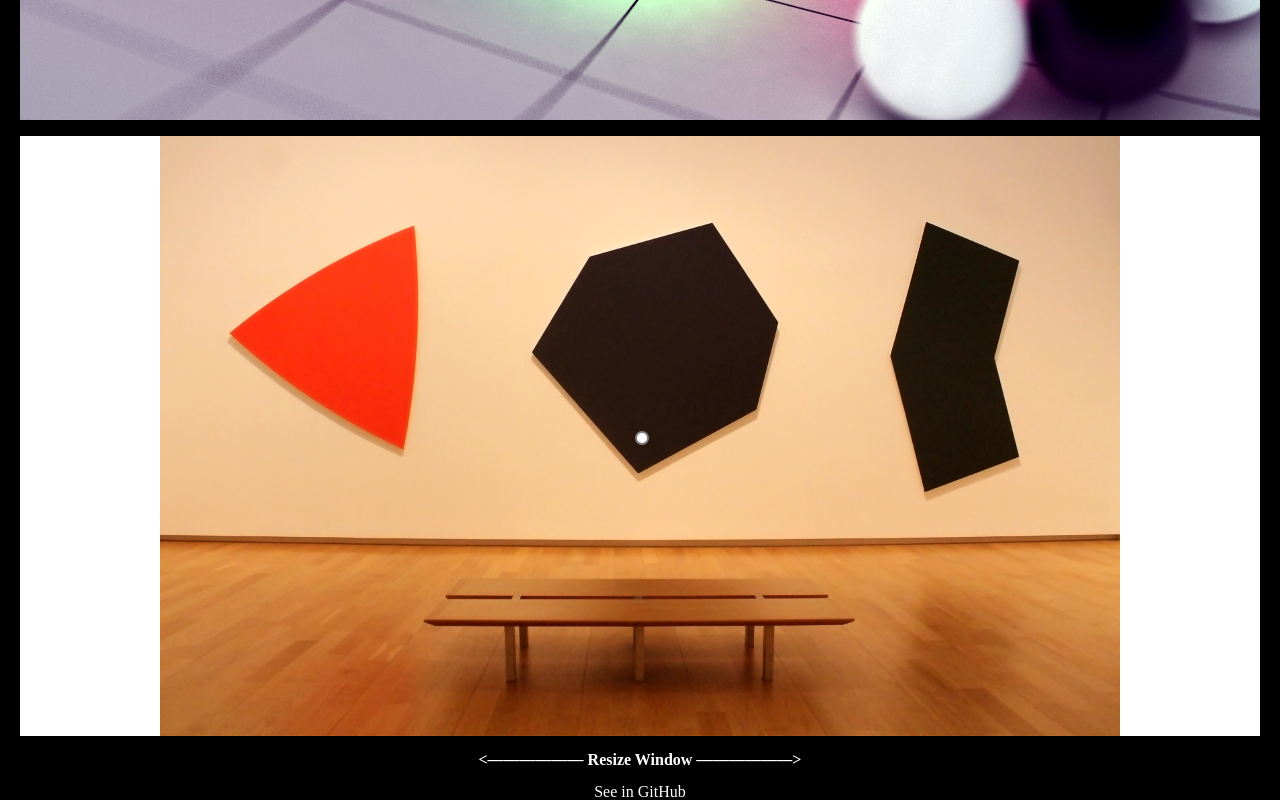
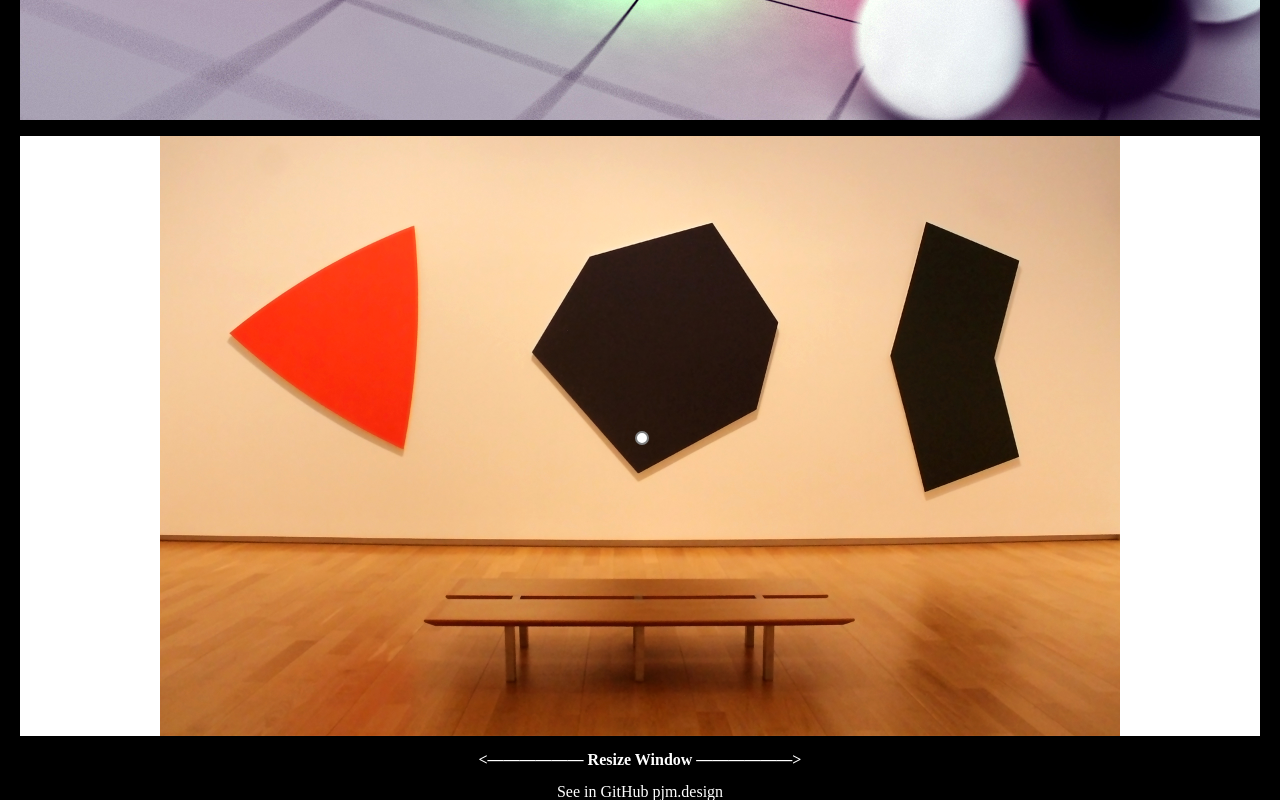
Before and after one commit to pjmdesi/ResponsiveImageCrop, a plain HTML site: page index.html in a window 1280 px wide. Shown: the part 528-1328 px from the top of the page. Drawn offline with Linux system fonts and the light colour scheme.

Commit message:
added home link

```diff
--- a/index.html
+++ b/index.html
@@ -28,6 +28,7 @@
 		<br>
 
 		<a href="https://github.com/pjmdesi/ResponsiveImageCrop">See in GitHub</a>
+		<a href="https://pjm.design">pjm.design</a>
 
 		<script src="main.min.js" charset="utf-8"></script>
 	</body>
```
